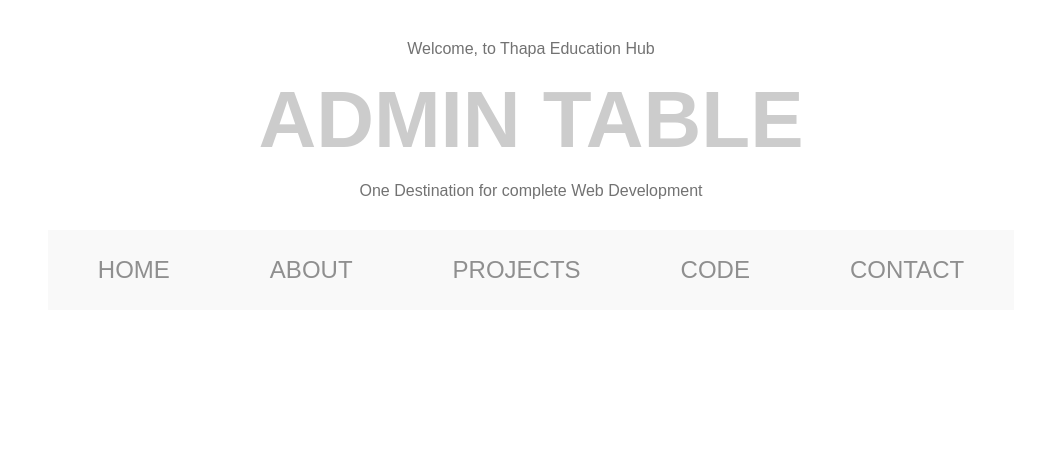
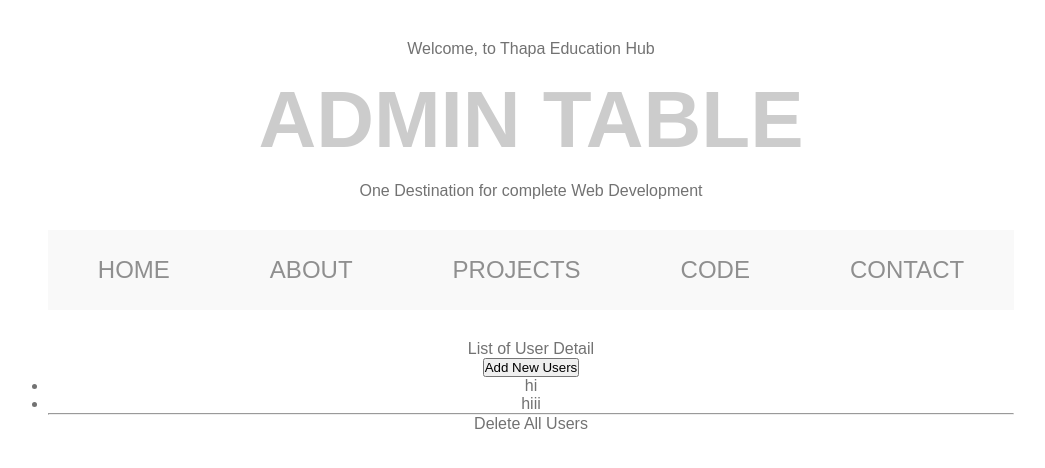
Before and after one commit to Muddasir19/RRT, a React (Vite) app: page / in a window 1280 px wide. Shown: the top 468 px of the page, without its empty margins (109-1154 px from the left). Built offline with nearby package versions, Linux system fonts and the light colour scheme.

Commit message:
Update 2

```diff
--- a/src/App.jsx
+++ b/src/App.jsx
@@ -1,11 +1,13 @@
 import './App.css'
 import Navbar from './components/Navbar'
+import UserDetails from './components/UserDetails'
 
 function App() {
 
   return (
     <>
     <Navbar/>
+    <UserDetails/>
 
     </>
   )
--- /dev/null
+++ b/src/components/DeleteAllUser.jsx
@@ -0,0 +1,12 @@
+import React from 'react'
+
+const DeleteAllUser = () => {
+  return (
+    <>
+    <div>Delete All Users</div>
+
+    </>
+  )
+}
+
+export default DeleteAllUser
--- /dev/null
+++ b/src/components/UserDetails.jsx
@@ -0,0 +1,27 @@
+//rafce
+import React from 'react'
+import DeleteAllUser from './DeleteAllUser';
+
+const UserDetails = () => {
+  return (
+    <>
+        <div className="content">
+            <div className="admin-table">
+                <div className="admin subtitle">
+                    List of User Detail
+                </div>
+                <button>Add New Users</button>
+            </div>
+            <ul>
+                <li>hi</li>
+                <li>hiii</li>
+            </ul>
+            <hr />
+            <DeleteAllUser/>
+        </div>
+
+    </>
+  )
+}
+
+export default UserDetails;
```
